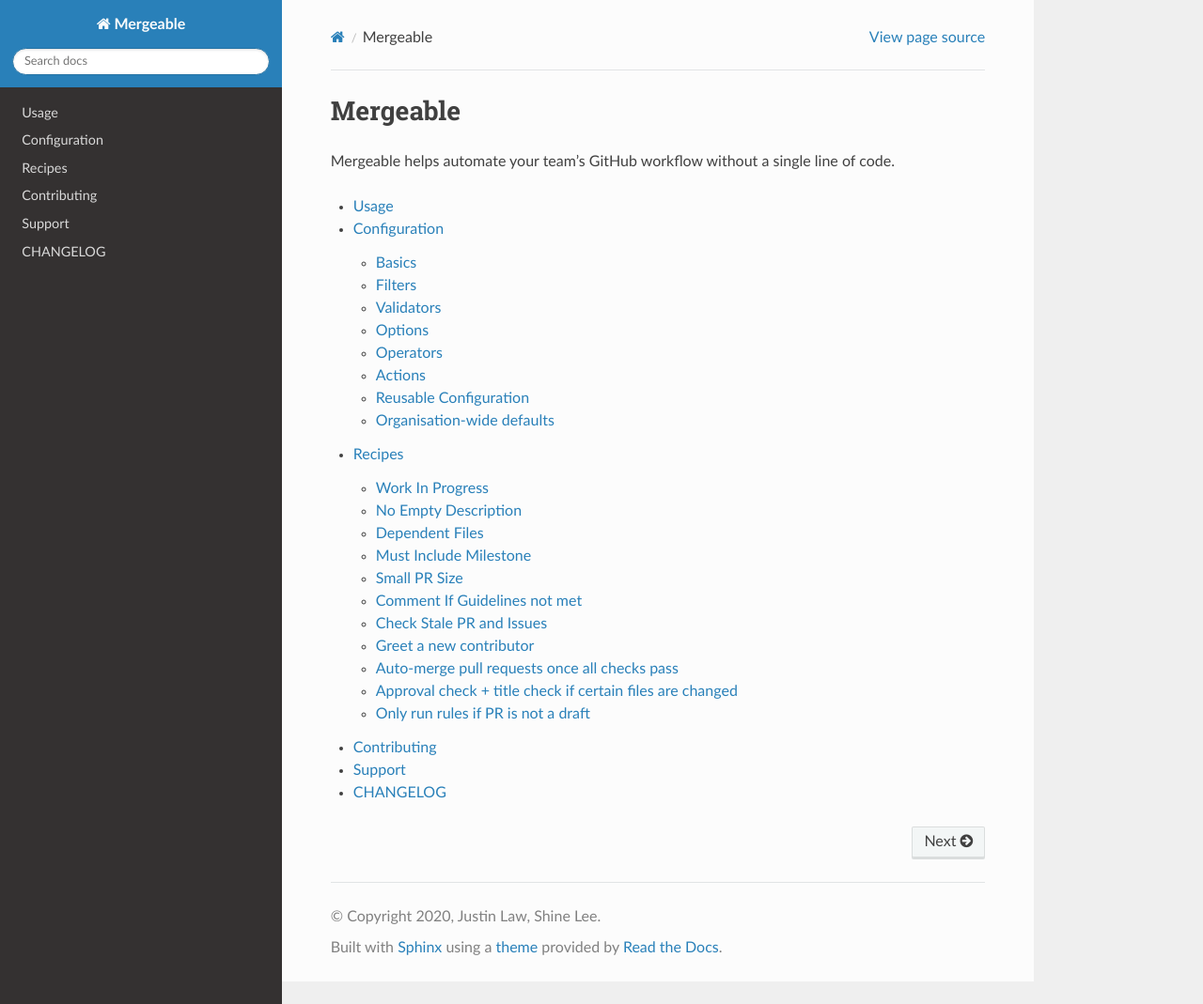
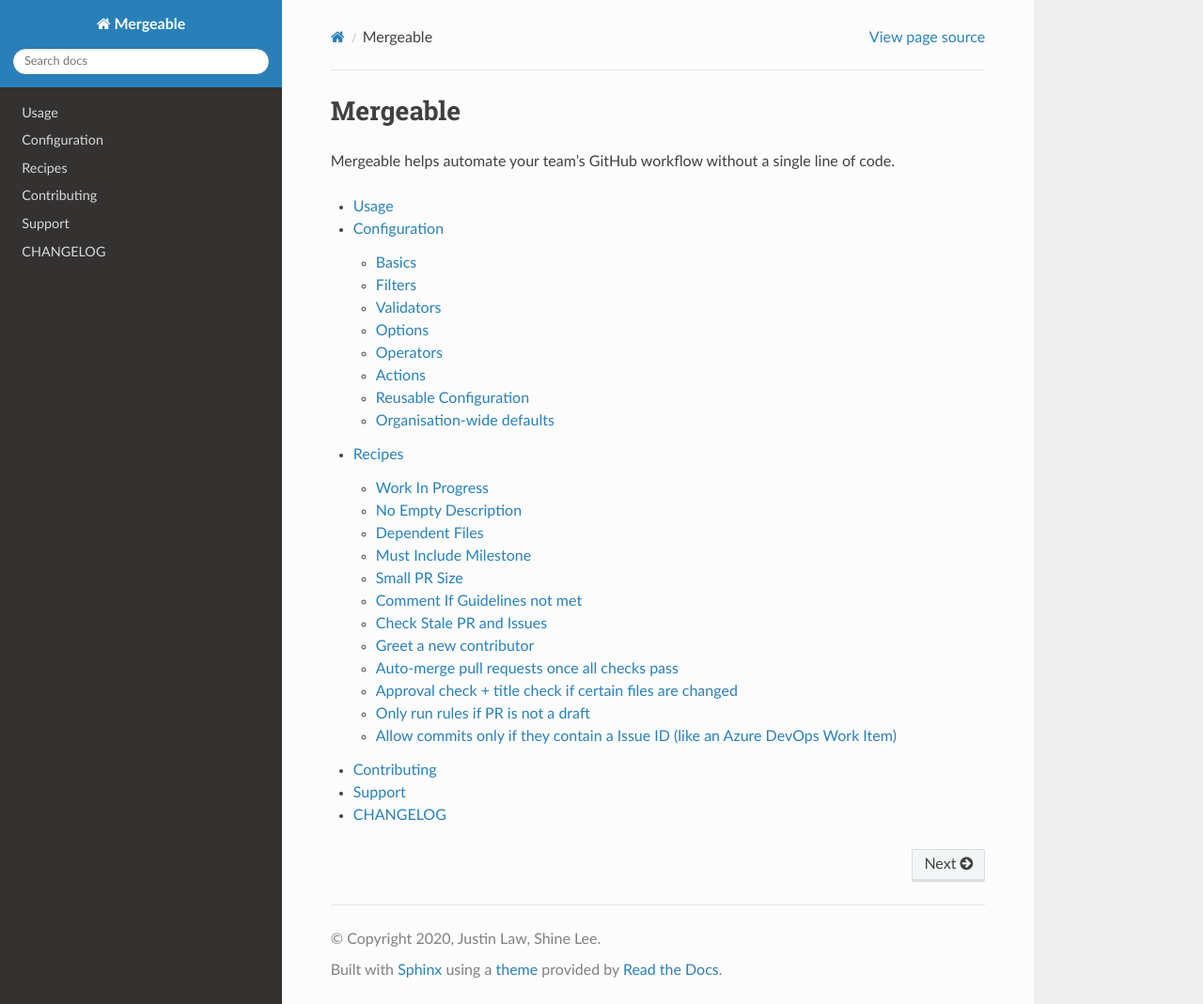
Before and after one commit to mergeability/mergeable, a Sphinx documentation site: the page built from docs/index.rst, in a window 1280 px wide and 1069 px high. Shown: the whole window at 94% size. Built offline with Sphinx 7.4.7 and the Read the Docs theme 2.0.0, drawn with Linux system fonts in a browser that asks for light colours; some of the changed lines change nothing that is shown.

Commit message:
Update recipes.rst (#607)
Added a sample for validating commits and restricting PRs based on commit message semantics

```diff
--- a/docs/recipes.rst
+++ b/docs/recipes.rst
@@ -226,3 +226,45 @@
           - do: comment
             payload:
               body: This PR is STILL a draft!
+
+
+
+
+Allow commits only if they contain a Issue ID (like an Azure DevOps Work Item)
+"""""""""""""""""""""""
+Checks that the PR's draft state is false before running actions.
+
+::
+
+version: 2
+mergeable:
+  - when: pull_request.*
+    validate:
+      - do: commit
+        message:
+            regex: '^(AB#[0-9]{1,})' #check if all commit messages begin with an AzDO Work Item
+    pass:
+      - do: comment
+        payload:
+          body: >
+           <h2>Successfully checked for Azure Work Item IDs in commits</h2>
+           <h3>All commits in your PR have Azure Board Work Item IDs. Ready for Review!</h3>
+           :+1:
+      - do: labels
+        add: 'Ready for Review'
+    fail:
+      - do: comment
+        payload:
+          body: >
+            :warning:
+            <h2>Azure Boards Work Item IDs missing in commits</h2>
+            <h3>Some commits messages were found not having the Azure Boards Work Item ID (AB#1234).</h3>
+            <h3>We will close this PR for now.</h3>
+            <h3>To resolve, please do one of the following</h3>
+            <ul>
+              <li>Identify your Azure Boards Work Item ID and <a href="https://gist.github.com/nepsilon/156387acf9e1e72d48fa35c4fabef0b4">amend your commits</a>. Then re-open the PR</li>
+              <li>In case you do not have a Work Item ID to reference, please discuss with your reviewer(s) for alternate options</li>
+            </ul>
+      - do: labels
+        add: 'Non-Compliant'
+      - do: close
```
